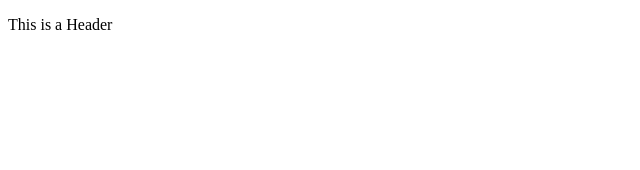
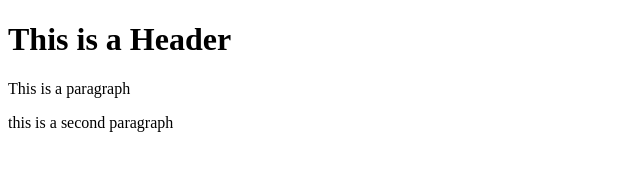
Before and after one commit to abdellatiif/test-repo, a plain HTML site: page index.html in a window 1280 px wide. Shown: the whole page, without its empty margins (0-640 px from the left). Drawn offline with Linux system fonts and the light colour scheme.

Commit message:
second commit test

```diff
--- a/index.html
+++ b/index.html
@@ -1,9 +1,10 @@
 <!DOCTYPE html>
-
 <html>
     <head></head>
 
     <body>
-        <p>This is a Header</p>
+        <h1>This is a Header</h1>
+        <p>This is a paragraph</p>
+        <p>this is a second paragraph</p>
     </body>
 </html>
```
Also changed, not shown: git Test/test.html (added).
